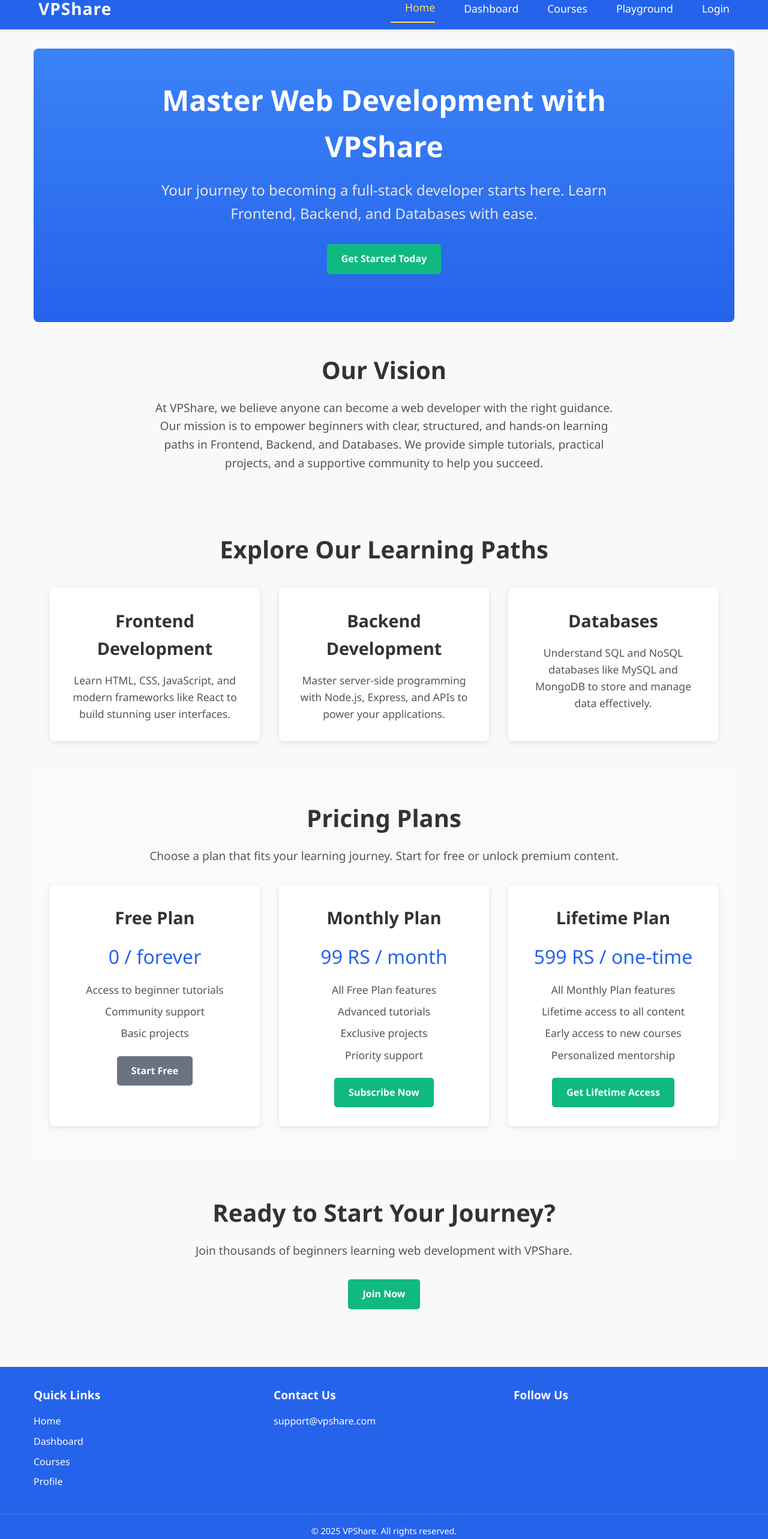
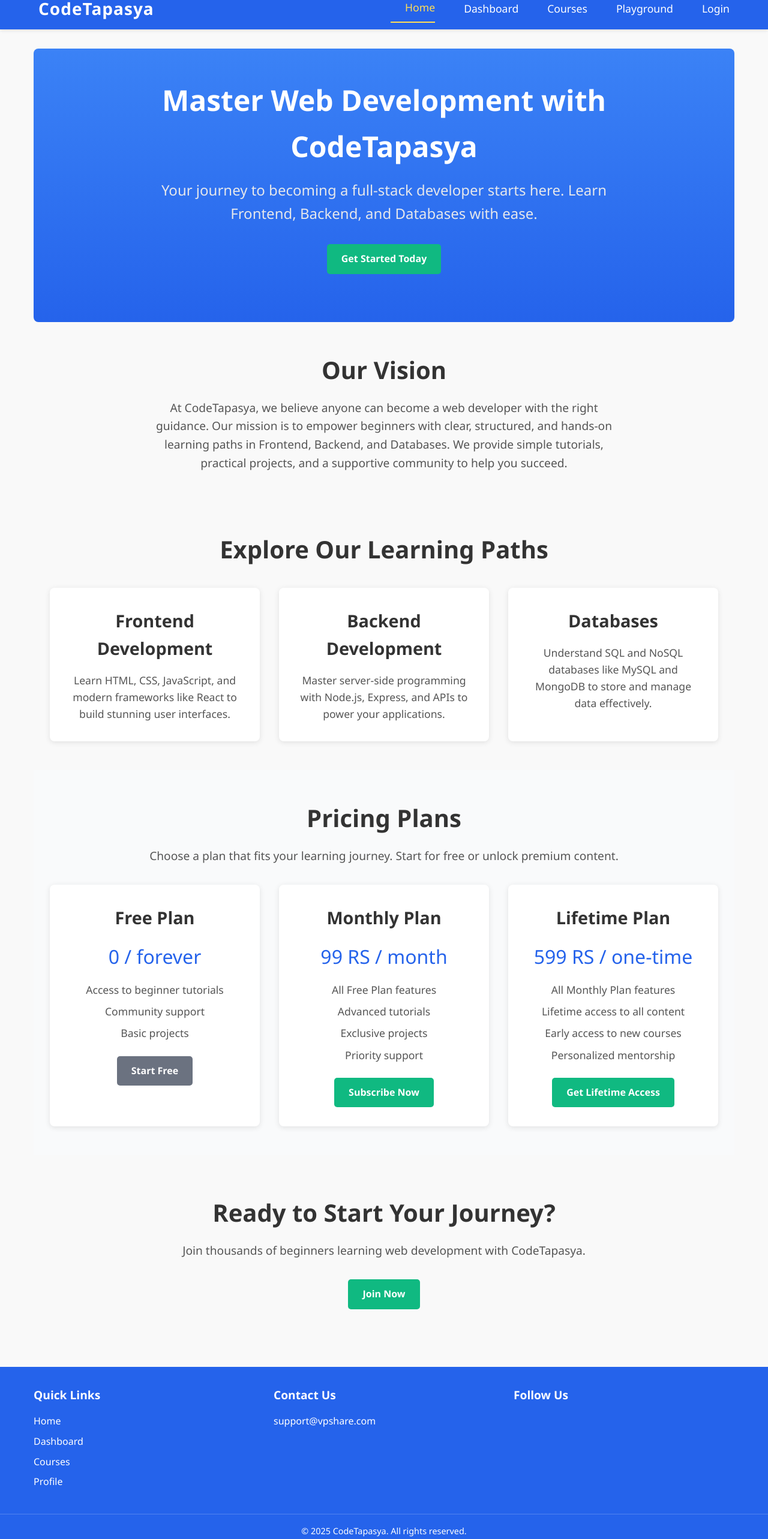
Before and after one commit to PJ1914/VPShare, a React (Vite) app in the folder VPShare-frontend/: page / in a window 1280 px wide. Shown: the part 20-2586 px from the top of the page at 60% size. Built offline with nearby package versions, Linux system fonts and the light colour scheme; no server answers; some icons are missing.

Commit message:
OG name of the website

```diff
--- a/VPShare-frontend/index.html
+++ b/VPShare-frontend/index.html
@@ -4,7 +4,7 @@
     <meta charset="UTF-8" />
     <link rel="icon" type="image/svg+xml" href="/vite.svg" />
     <meta name="viewport" content="width=device-width, initial-scale=1.0" />
-    <title>VPShare</title>
+    <title>CodeTapasya</title>
   </head>
   <body>
     <div id="root"></div>
--- a/VPShare-frontend/src/components/Footer.jsx
+++ b/VPShare-frontend/src/components/Footer.jsx
@@ -54,7 +54,7 @@ function Footer() {
 
       {/* Copyright */}
       <div className="footer-bottom">
-        <p>© {new Date().getFullYear()} VPShare. All rights reserved.</p>
+        <p>© {new Date().getFullYear()} CodeTapasya. All rights reserved.</p>
       </div>
     </footer>
   );
--- a/VPShare-frontend/src/components/Navbar.jsx
+++ b/VPShare-frontend/src/components/Navbar.jsx
@@ -66,7 +66,7 @@ function Navbar() {
   return (
     <nav className="navbar">
       <div className="navbar-container">
-        <Link to="/" className="logo">VPShare</Link>
+        <Link to="/" className="logo">CodeTapasya</Link>
         <ul className={`nav-links ${isMobileMenuOpen ? 'mobile-active' : ''}`}>
           <li>
             <Link to="/" className={location.pathname === '/' ? 'active' : ''}>
--- a/VPShare-frontend/src/pages/Home.jsx
+++ b/VPShare-frontend/src/pages/Home.jsx
@@ -37,7 +37,7 @@ function Home() {
             animate={{ opacity: 1, y: 0 }}
             transition={{ duration: 0.6, delay: 0.2 }}
           >
-            <h1>Master Web Development with VPShare</h1>
+            <h1>Master Web Development with CodeTapasya</h1>
             <p className="hero-subtitle">
               Your journey to becoming a full-stack developer starts here. Learn Frontend, Backend, and Databases with ease.
             </p>
@@ -70,7 +70,7 @@ function Home() {
         >
           <h2>Our Vision</h2>
           <p>
-            At VPShare, we believe anyone can become a web developer with the right guidance. Our mission is to empower beginners with clear, structured, and hands-on learning paths in Frontend, Backend, and Databases. We provide simple tutorials, practical projects, and a supportive community to help you succeed.
+            At CodeTapasya, we believe anyone can become a web developer with the right guidance. Our mission is to empower beginners with clear, structured, and hands-on learning paths in Frontend, Backend, and Databases. We provide simple tutorials, practical projects, and a supportive community to help you succeed.
           </p>
         </motion.section>
 
@@ -200,7 +200,7 @@ function Home() {
           variants={sectionVariants}
         >
           <h2>Ready to Start Your Journey?</h2>
-          <p>Join thousands of beginners learning web development with VPShare.</p>
+          <p>Join thousands of beginners learning web development with CodeTapasya.</p>
           <motion.a
             href="#pricing"
             className="cta-button"
--- a/VPShare-frontend/src/pages/Login.jsx
+++ b/VPShare-frontend/src/pages/Login.jsx
@@ -84,7 +84,7 @@ function Login() {
       >
         <Paper elevation={6} className="login-card">
           <Typography variant="h4" className="login-title">
-            {isLogin ? 'Welcome Back' : 'Join VPShare'}
+            {isLogin ? 'Welcome Back' : 'Join CodeTapasya'}
           </Typography>
           <Typography variant="body1" className="login-subtitle">
             Sign in to start your web development journey
```
